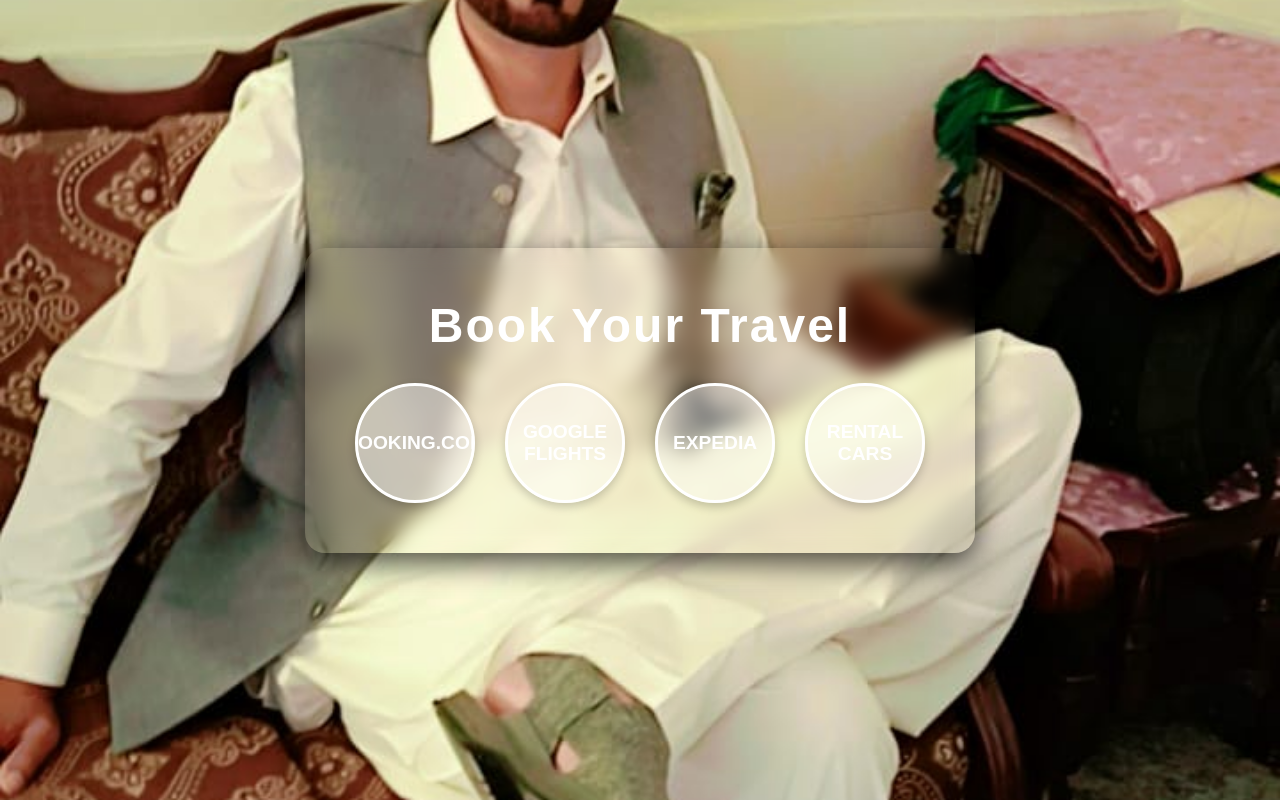
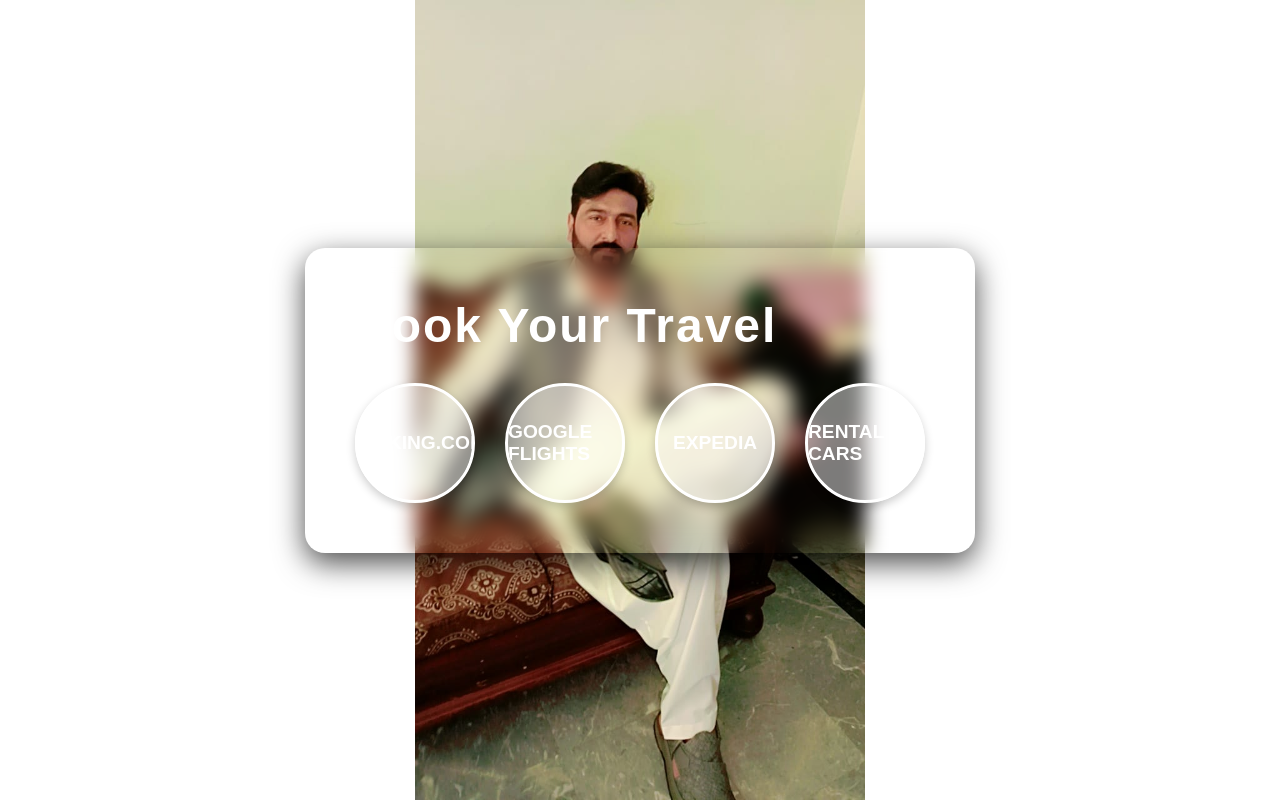
Before and after one commit to Bilal78621/travel-booking-site, a plain HTML site: page index.html in a window 1280 px wide. Drawn offline with Linux system fonts and the light colour scheme.

Commit message:
index.html

```diff
--- a/index.html
+++ b/index.html
@@ -17,16 +17,39 @@
     display: flex;
     align-items: center;
     justify-content: center;
-      text-align: center;
     margin: 0;
-      background-image: url('my.jpeg'); /* Your image path */
-      background-size: cover; /* Ensure the image covers the whole screen */
-      background-position: center; /* Centers the image */
-      background-repeat: no-repeat; /* Prevents repeating the image */
+    background-image: url('my.jpeg');
+    background-size: cover;  /* Changed from 'cover' to 'contain' */
+    background-position: center center;
+    background-repeat: no-repeat;
+    background-attachment: fixed;
     position: relative;
     overflow: hidden;
 }
 
+/* For mobile devices */
+@media (max-width: 768px) {
+    body {
+        background-size: cover;
+        background-position: center top;
+    }
+
+    /* Special adjustment for landscape mobile */
+    @media (orientation: landscape) {
+        body {
+            background-size: cover;
+            background-position: center left;
+        }
+    }
+}
+
+/* For tablets and desktops */
+@media (min-width: 769px) {
+    body {
+        background-size: contain;
+        background-position: center center;
+    }
+}
     /* For smaller screens (portrait mode on mobile devices) */
     @media (max-width: 768px) {
       body {
```
Lines whose indentation alone changed are shown as unchanged.
